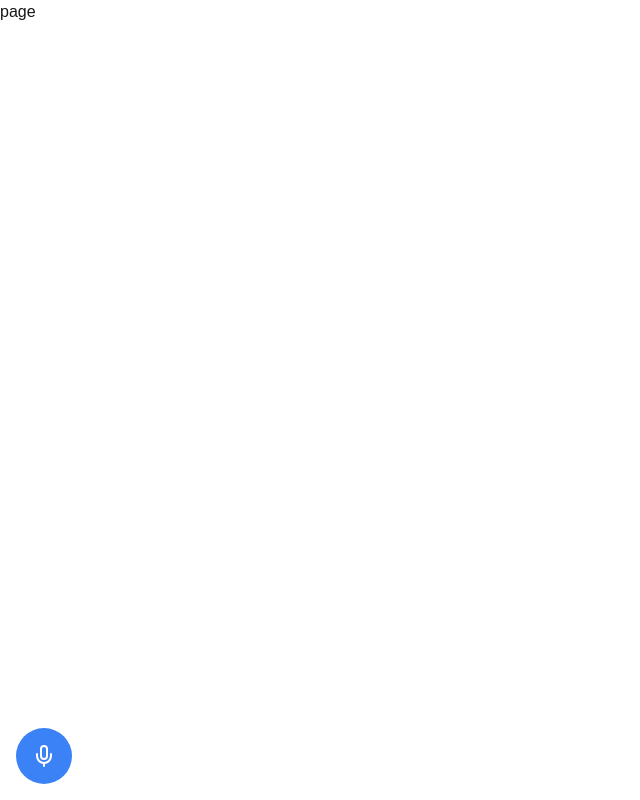
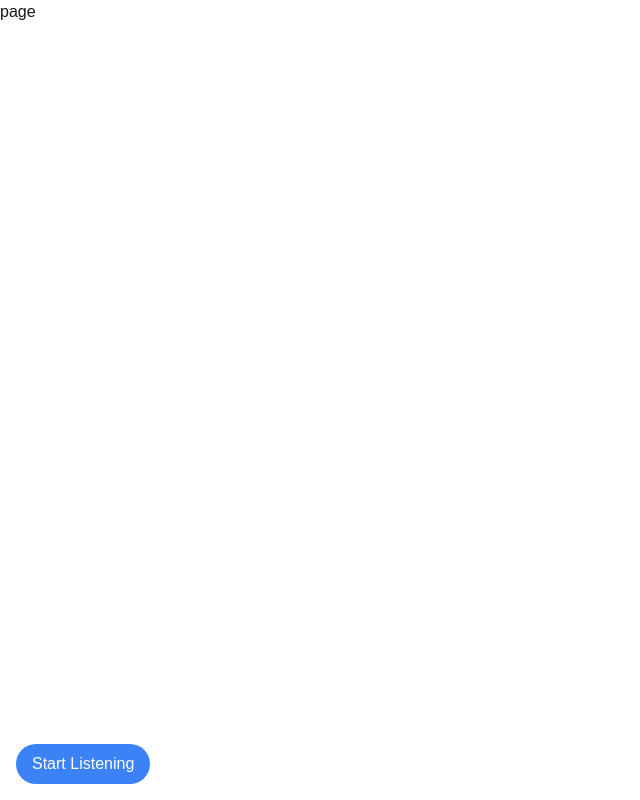
Before and after one commit to karthiknadar1204/live, a Next.js app: page / in a window 1280 px wide. Shown: the whole page, without its empty margins (0-640 px from the left). Built offline with nearby package versions, Linux system fonts and the light colour scheme.

Commit message:
stteaming successful

```diff
--- a/app/page.js
+++ b/app/page.js
@@ -1,24 +1,5 @@
 'use client';
 import React, { useState, useRef } from 'react';
-
-const MicrophoneIcon = ({ isListening }) => (
-  <svg
-    xmlns="http://www.w3.org/2000/svg"
-    width="24"
-    height="24"
-    viewBox="0 0 24 24"
-    fill="none"
-    stroke="currentColor"
-    strokeWidth="2"
-    strokeLinecap="round"
-    strokeLinejoin="round"
-    className={`${isListening ? 'animate-pulse' : ''}`}
-  >
-    <path d="M12 2a3 3 0 0 0-3 3v7a3 3 0 0 0 6 0V5a3 3 0 0 0-3-3Z" />
-    <path d="M19 10v2a7 7 0 0 1-14 0v-2" />
-    <line x1="12" x2="12" y1="19" y2="22" />
-  </svg>
-);
 
 const Page = () => {
   const [isListening, setIsListening] = useState(false);
@@ -26,8 +7,9 @@ const Page = () => {
   const recognitionRef = useRef(null);
 
   const toggleListening = () => {
-    if (!isListening) {
-      if ('webkitSpeechRecognition' in window) {
+    if ('webkitSpeechRecognition' in window) {
+      if (!isListening) {
+        // Start listening
         recognitionRef.current = new window.webkitSpeechRecognition();
         const recognition = recognitionRef.current;
         recognition.continuous = true;
@@ -57,33 +39,32 @@ const Page = () => {
 
         recognition.start();
       } else {
-        alert('Speech recognition is not supported in your browser.');
+        // Stop listening
+        recognitionRef.current?.stop();
+        setIsListening(false);
       }
     } else {
-      if (recognitionRef.current) {
-        recognitionRef.current.stop();
-      }
-      setIsListening(false);
+      alert('Speech recognition is not supported in your browser.');
     }
   };
 
   return (
     <div className="min-h-screen flex flex-col">
       <div>page</div>
-      <div className="fixed bottom-4 left-4 flex flex-col items-start gap-2">
+      <div className="fixed bottom-4 left-4">
         <button
+          type="button"
           onClick={toggleListening}
-          className={`p-4 rounded-full ${
+          className={`px-4 py-2 rounded-full ${
             isListening
               ? 'bg-red-500 hover:bg-red-600'
               : 'bg-blue-500 hover:bg-blue-600'
-          } text-white transition-colors flex items-center justify-center`}
-          aria-label={isListening ? 'Stop listening' : 'Start listening'}
+          } text-white transition-colors`}
         >
-          <MicrophoneIcon isListening={isListening} />
+          {isListening ? 'Stop Listening' : 'Start Listening'}
         </button>
         {transcript && (
-          <div className="p-2 bg-gray-100 dark:bg-gray-800 rounded max-w-md">
+          <div className="mt-2 p-2 bg-gray-100 dark:bg-gray-800 rounded">
             <p className="text-sm">{transcript}</p>
           </div>
         )}
--- a/package.json
+++ b/package.json
@@ -9,9 +9,12 @@
     "lint": "next lint"
   },
   "dependencies": {
+    "form-data": "^4.0.1",
+    "next": "15.0.4",
+    "openai": "^4.76.0",
     "react": "^19.0.0",
     "react-dom": "^19.0.0",
-    "next": "15.0.4"
+    "ws": "^8.18.0"
   },
   "devDependencies": {
     "postcss": "^8",
```
Also changed, not shown: 1 other file (tests, documents, lock files or other folders).
